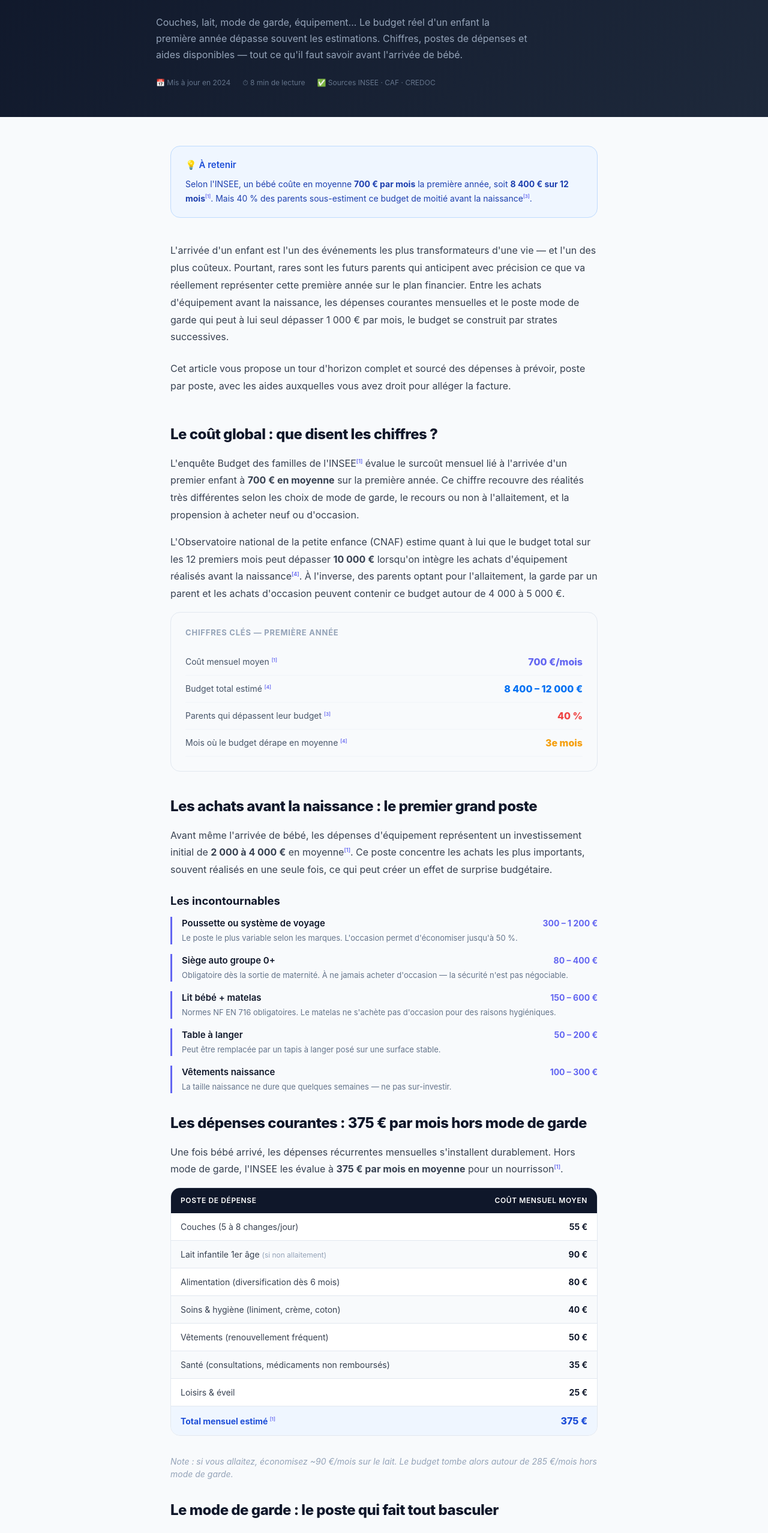
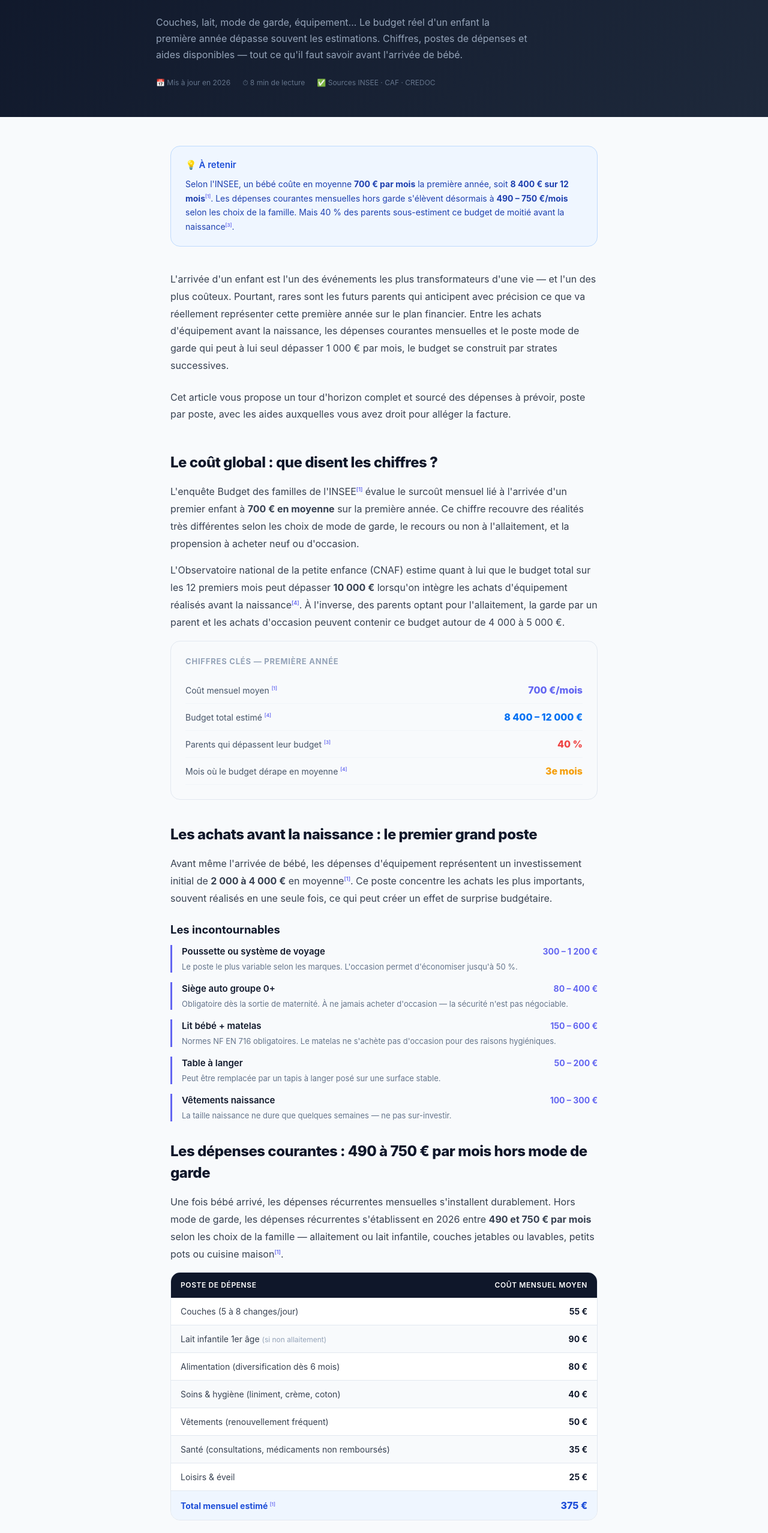
Before and after one commit to ambroiseguyot-del/stackblitz-starters-nzpd1ern, a Next.js app: page /blog/cout-bebe-premiere-annee in a window 1280 px wide. Shown: the part 242-2797 px from the top of the page at 60% size. Built offline with nearby package versions, Linux system fonts and the light colour scheme; no server answers.

Commit message:
maj article

```diff
--- a/app/blog/cout-bebe-premiere-annee/page.tsx
+++ b/app/blog/cout-bebe-premiere-annee/page.tsx
@@ -5,8 +5,9 @@ import Link from 'next/link';
 const FONT = "-apple-system, BlinkMacSystemFont, 'SF Pro Display', 'Segoe UI', Roboto, sans-serif";
 
 const SOURCES = [
-  { id: 1, label: 'INSEE — Enquête Budget des familles 2023', href: 'https://www.insee.fr/fr/statistiques/8241854' },
-  { id: 2, label: 'CAF.fr — Barème PAJE et aides à la petite enfance 2024', href: 'https://www.caf.fr/allocataires/aides-et-demarches/droits-et-prestations/petite-enfance' },
+  { id: 1, label: 'Avis Parents — Coût réel d\'un bébé la première année 2026 (490-750 €/mois hors garde)', href: 'https://www.avis-parents.com/vie-famille/budget-famille/cout-bebe-premiere-annee/' },
+  { id: 8, label: 'INSEE — Lancement nouvelle enquête Budget de famille 2026', href: 'https://www.insee.fr/fr/information/8719834' },
+  { id: 2, label: 'CAF.fr — Barème PAJE et aides à la petite enfance 2026', href: 'https://www.caf.fr/allocataires/aides-et-demarches/droits-et-prestations/petite-enfance' },
   { id: 3, label: 'CREDOC — Enquête sur les dépenses des familles avec jeunes enfants 2022', href: 'https://www.credoc.fr' },
   { id: 4, label: 'CNAF — Observatoire national de la petite enfance, Rapport 2023', href: 'https://www.caf.fr/sites/default/files/cnaf/Documents/Dossiers_documentaires/ONPE/Rapport_ONPE_2023.pdf' },
   { id: 5, label: 'Service-public.fr — Complément de Mode de Garde (CMG)', href: 'https://www.service-public.fr/particuliers/vosdroits/F345' },
@@ -43,7 +44,7 @@ export default function ArticleCoutBebe() {
             Couches, lait, mode de garde, équipement... Le budget réel d'un enfant la première année dépasse souvent les estimations. Chiffres, postes de dépenses et aides disponibles — tout ce qu'il faut savoir avant l'arrivée de bébé.
           </p>
           <div style={{ display: 'flex', gap: 20, flexWrap: 'wrap' }}>
-            <span style={{ fontSize: 12, color: '#64748B' }}>📅 Mis à jour en 2024</span>
+            <span style={{ fontSize: 12, color: '#64748B' }}>📅 Mis à jour en 2026</span>
             <span style={{ fontSize: 12, color: '#64748B' }}>⏱ 8 min de lecture</span>
             <span style={{ fontSize: 12, color: '#64748B' }}>✅ Sources INSEE · CAF · CREDOC</span>
           </div>
@@ -58,7 +59,7 @@ export default function ArticleCoutBebe() {
           <p style={{ fontSize: 15, color: '#1D4ED8', fontWeight: 600, margin: '0 0 8px' }}>💡 À retenir</p>
           <p style={{ fontSize: 14, color: '#1E40AF', lineHeight: 1.7, margin: 0 }}>
             Selon l'INSEE, un bébé coûte en moyenne <strong>700 € par mois</strong> la première année, soit <strong>8 400 € sur 12 mois</strong><Ref id={1} />.
-            Mais 40 % des parents sous-estiment ce budget de moitié avant la naissance<Ref id={3} />.
+            Les dépenses courantes mensuelles hors garde s'élèvent désormais à <strong>490 – 750 €/mois</strong> selon les choix de la famille. Mais 40 % des parents sous-estiment ce budget de moitié avant la naissance<Ref id={3} />.
           </p>
         </div>
 
@@ -126,10 +127,10 @@ export default function ArticleCoutBebe() {
 
         {/* Section 3 */}
         <h2 style={{ fontSize: '1.5rem', fontWeight: 800, color: '#0F172A', letterSpacing: '-0.5px', margin: '32px 0 16px' }}>
-          Les dépenses courantes : 375 € par mois hors mode de garde
+          Les dépenses courantes : 490 à 750 € par mois hors mode de garde
         </h2>
         <p style={{ fontSize: 16, lineHeight: 1.8, color: '#374151', marginBottom: 16 }}>
-          Une fois bébé arrivé, les dépenses récurrentes mensuelles s'installent durablement. Hors mode de garde, l'INSEE les évalue à <strong>375 € par mois en moyenne</strong> pour un nourrisson<Ref id={1} />.
+          Une fois bébé arrivé, les dépenses récurrentes mensuelles s'installent durablement. Hors mode de garde, les dépenses récurrentes s'établissent en 2026 entre <strong>490 et 750 € par mois</strong> selon les choix de la famille — allaitement ou lait infantile, couches jetables ou lavables, petits pots ou cuisine maison<Ref id={1} />.
         </p>
 
         <div style={{ background: '#F8FAFC', border: '1px solid #E2E8F0', borderRadius: 16, overflow: 'hidden', marginBottom: 32 }}>
@@ -164,7 +165,7 @@ export default function ArticleCoutBebe() {
         </div>
 
         <p style={{ fontSize: 14, color: '#94A3B8', margin: '0 0 32px', fontStyle: 'italic' }}>
-          Note : si vous allaitez, économisez ~90 €/mois sur le lait. Le budget tombe alors autour de 285 €/mois hors mode de garde.
+          Note : si vous allaitez, économisez 80 à 120 €/mois sur le lait. Si vous optez pour des couches lavables (investissement initial ~400 €), vous économisez jusqu'à 400 €/an. Le budget peut descendre autour de 400 €/mois hors mode de garde avec ces deux ajustements.
         </p>
 
         {/* Section 4 */}
@@ -209,8 +210,8 @@ export default function ArticleCoutBebe() {
 
         <div style={{ display: 'flex', flexDirection: 'column', gap: 12, marginBottom: 32 }}>
           {[
-            { aide: 'Prime de naissance (PAJE)', montant: '1 021 €', timing: 'Versement unique au 7e mois de grossesse', condition: 'Sous conditions de ressources' },
-            { aide: 'Allocation de base (PAJE)', montant: 'Jusqu\'à 184 €/mois', timing: 'Pendant 3 ans', condition: 'Sous conditions de ressources' },
+            { aide: 'Prime de naissance (PAJE)', montant: '1 084,43 €', timing: 'Versement unique au 7e mois de grossesse', condition: 'Sous conditions de ressources' },
+            { aide: 'Allocation de base (PAJE)', montant: 'Jusqu\'à 196,60 €/mois', timing: 'Pendant 3 ans', condition: 'Sous conditions de ressources' },
             { aide: 'CMG — Complément Mode de Garde', montant: 'Jusqu\'à 2 085 €/mois', timing: 'Tant que l\'enfant est gardé', condition: 'Selon revenus et mode de garde' },
             { aide: 'Crédit d\'impôt frais de garde', montant: '50 % des dépenses', timing: 'Sur la déclaration annuelle', condition: "Plafonné à 2 300 € d'avantage fiscal" },
             { aide: 'Congé paternité indemnisé', montant: '28 jours', timing: 'À la naissance', condition: 'Indemnisé par la CPAM' },
@@ -248,10 +249,10 @@ export default function ArticleCoutBebe() {
             </thead>
             <tbody>
               {[
-                { mode: 'Crèche', garde: '280 €', dep: '375 €', paje: '-92 €', total: '563 €', highlight: false },
-                { mode: 'Assistante mat.', garde: '311 €', dep: '375 €', paje: '-92 €', total: '594 €', highlight: false },
-                { mode: 'Garde à domicile', garde: '1 118 €', dep: '375 €', paje: '-92 €', total: '1 401 €', highlight: false },
-                { mode: 'Parent (congé)', garde: '0 €', dep: '375 €', paje: '-92 €', total: '283 €', highlight: true },
+                { mode: 'Crèche', garde: '280 €', dep: '490 €', paje: '-98 €', total: '672 €', highlight: false },
+                { mode: 'Assistante mat.', garde: '311 €', dep: '490 €', paje: '-98 €', total: '703 €', highlight: false },
+                { mode: 'Garde à domicile', garde: '1 118 €', dep: '490 €', paje: '-98 €', total: '1 510 €', highlight: false },
+                { mode: 'Parent (congé)', garde: '0 €', dep: '490 €', paje: '-98 €', total: '392 €', highlight: true },
               ].map(({ mode, garde, dep, paje, total, highlight }) => (
                 <tr key={mode} style={{ borderBottom: '1px solid #F1F5F9', background: highlight ? '#F0FDF4' : 'white' }}>
                   <td style={{ padding: '12px 14px', fontWeight: 600, color: '#0F172A' }}>{mode}</td>
@@ -264,7 +265,7 @@ export default function ArticleCoutBebe() {
             </tbody>
           </table>
           <p style={{ fontSize: 11, color: '#94A3B8', padding: '10px 14px', margin: 0, fontStyle: 'italic' }}>
-            Simulation à titre indicatif. Basée sur les barèmes CAF 2024 <Ref id={2} /> et les données INSEE 2023 <Ref id={1} />.
+            Simulation à titre indicatif. Basée sur les barèmes CAF 2026 <Ref id={2} /> et les données de l'étude Avis Parents 2026 <Ref id={1} />.
           </p>
         </div>
 
@@ -310,10 +311,6 @@ export default function ArticleCoutBebe() {
           </div>
         </div>
 
-        <p style={{ fontSize: 13, color: '#94A3B8', lineHeight: 1.7, fontStyle: 'italic', marginBottom: 32, borderTop: '1px solid #E2E8F0', paddingTop: 16 }}>
-  Les chiffres présentés dans cet article sont issus des dernières enquêtes disponibles (INSEE 2023, CAF 2024). En raison de l'inflation et de la revalorisation annuelle des barèmes CAF, les montants réels en 2026 peuvent être légèrement supérieurs — comptez une hausse indicative de 3 à 5 % par rapport aux valeurs affichées.
-</p>
-
         {/* Conclusion */}
         <h2 style={{ fontSize: '1.5rem', fontWeight: 800, color: '#0F172A', letterSpacing: '-0.5px', margin: '0 0 16px' }}>
           En résumé
```
